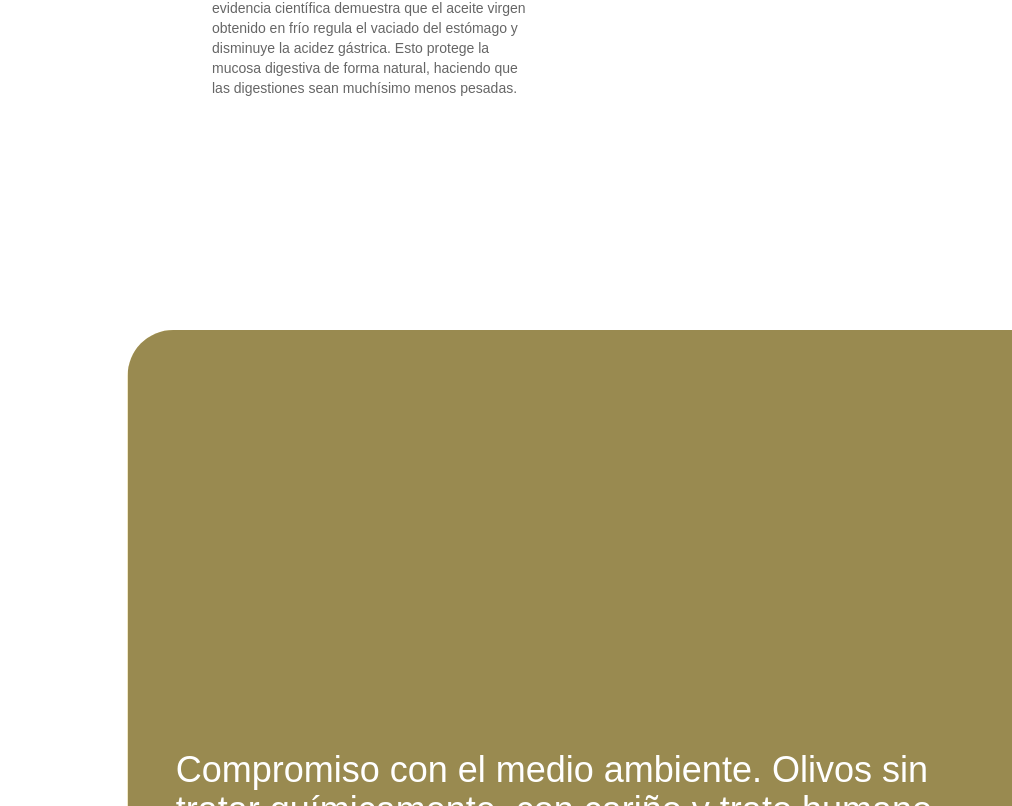
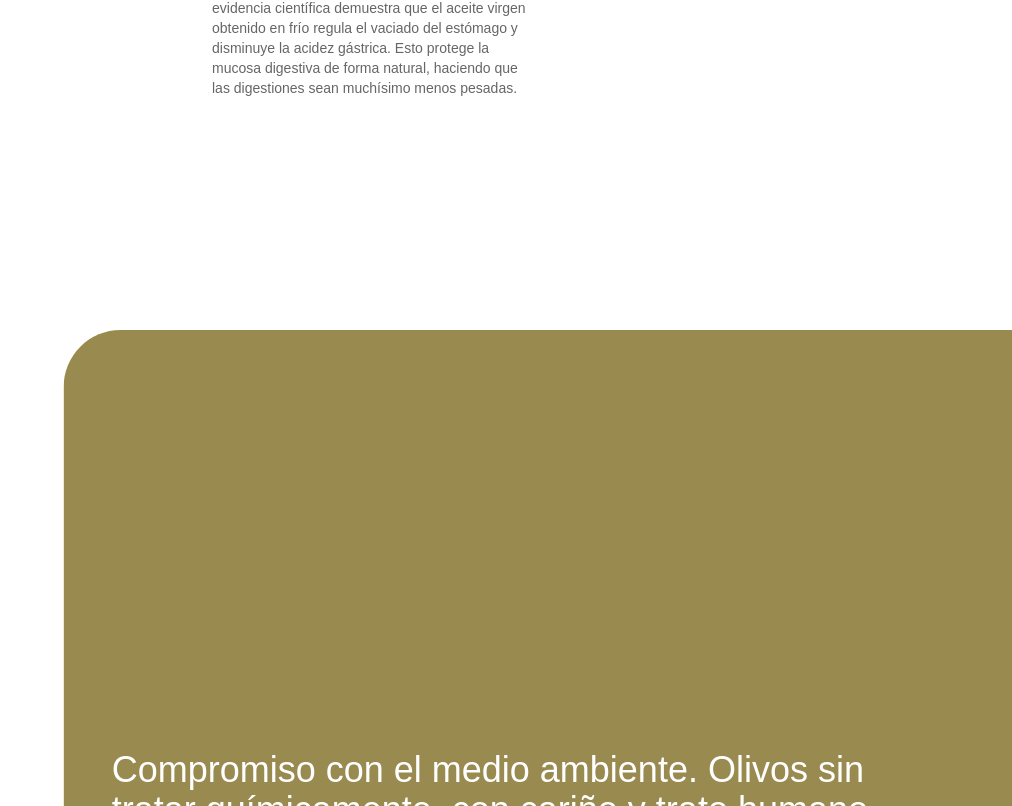
Before and after one commit to JaumeEsquerdo/oli-de-la-torre, a Next.js app in the folder oli-maleno/: page / in a window 1280 px wide. Shown: the part 2854-3660 px from the top of the page, without its empty margins (268-1280 px from the left). Built offline with nearby package versions, Linux system fonts and the light colour scheme.

Commit message:
ajustar tamaño AnimatedCard

```diff
--- a/oli-maleno/app/components/AnimatedCard.tsx
+++ b/oli-maleno/app/components/AnimatedCard.tsx
@@ -43,14 +43,14 @@ export const AnimatedCard = () => {
     })
 
     const moveX = useTransform(scrollEntrada, [0, 0.7], [1800, 0], { clamp: true })
-    const radius = useTransform(scrollEntrada, [0.4, 0.7], [0, 80], { clamp: true })
+    const radius = useTransform(scrollEntrada, [0.4, 0.7], [0, 100], { clamp: true })
     // const opacity = useTransform(scrollYProgress, [0, 0.9, 1], [0, 1, 1])
     const overlayOpacity = useTransform(scrollTexto, [0, 0.2], [0, 0.4], { clamp: true })
 
     return (
-        <div ref={containerRef} className="min-h-screen h-[140vh] flex flex-col items-center w-full overflow-hidden pt-50">
+        <div ref={containerRef} className="min-h-screen h-[140vh] flex flex-col items-center w-full overflow-hidden p-8 pt-50">
             {/* <div className="sticky top-0 h-screen w-full flex items-center justify-center"> */}
-            <motion.div style={{ x: moveX, borderRadius: radius }} className="relative w-[90dvw] h-[90dvh] bg-amber-200  flex flex-col justify-end px-12 py-20 overflow-hidden">
+            <motion.div style={{ x: moveX, borderRadius: radius }} className="relative w-[100dvw] h-[90dvh] bg-amber-200  flex flex-col justify-end px-12 py-20 overflow-hidden">
 
                 <motion.div
                     // variants={variantOverlay}
```
